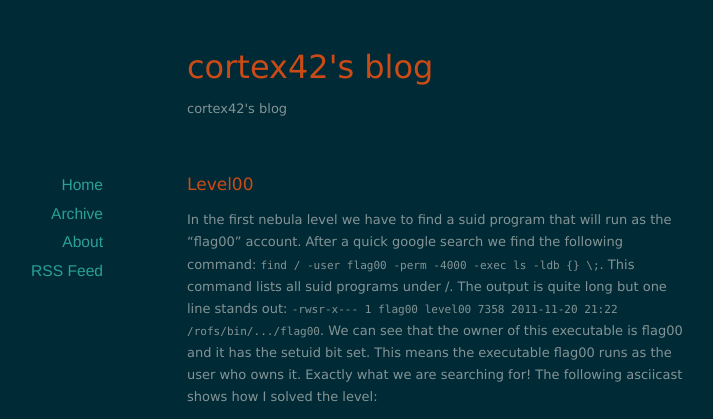
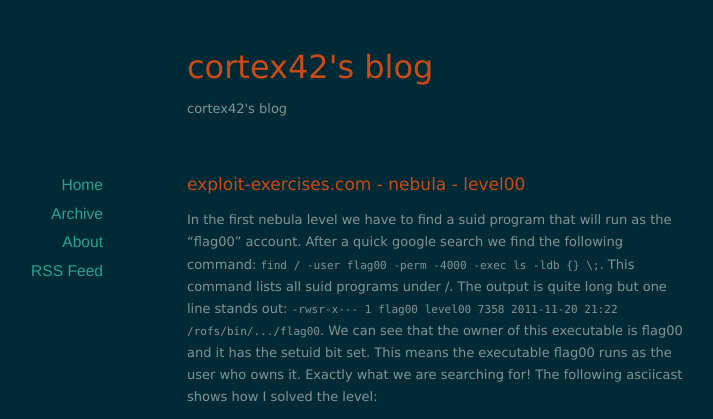
Before and after one commit to cortex42/cortex42.github.io, a Jekyll site: the page built from _posts/exploit-exercises.com/nebula/2018-05-26-exploit-exercises-nebula-level00.md, in a window 1280 px wide, cut to the strip 0-419 px from the top of the page. Shown: the whole strip, without its empty margins (203-916 px from the left). Built offline with Jekyll 4.4.1, drawn with Linux system fonts in a browser that asks for light colours; nearby versions of some CDN libraries.

Commit message:
Update 2018-05-26-exploit-exercises-nebula-level00.md

```diff
--- a/_posts/exploit-exercises.com/nebula/2018-05-26-exploit-exercises-nebula-level00.md
+++ b/_posts/exploit-exercises.com/nebula/2018-05-26-exploit-exercises-nebula-level00.md
@@ -1,6 +1,6 @@
 ---
 layout: post
-title:  "Level00"
+title:  "exploit-exercises.com - nebula - level00"
 categories: exploit-exercises.com nebula
 ---
 
```
